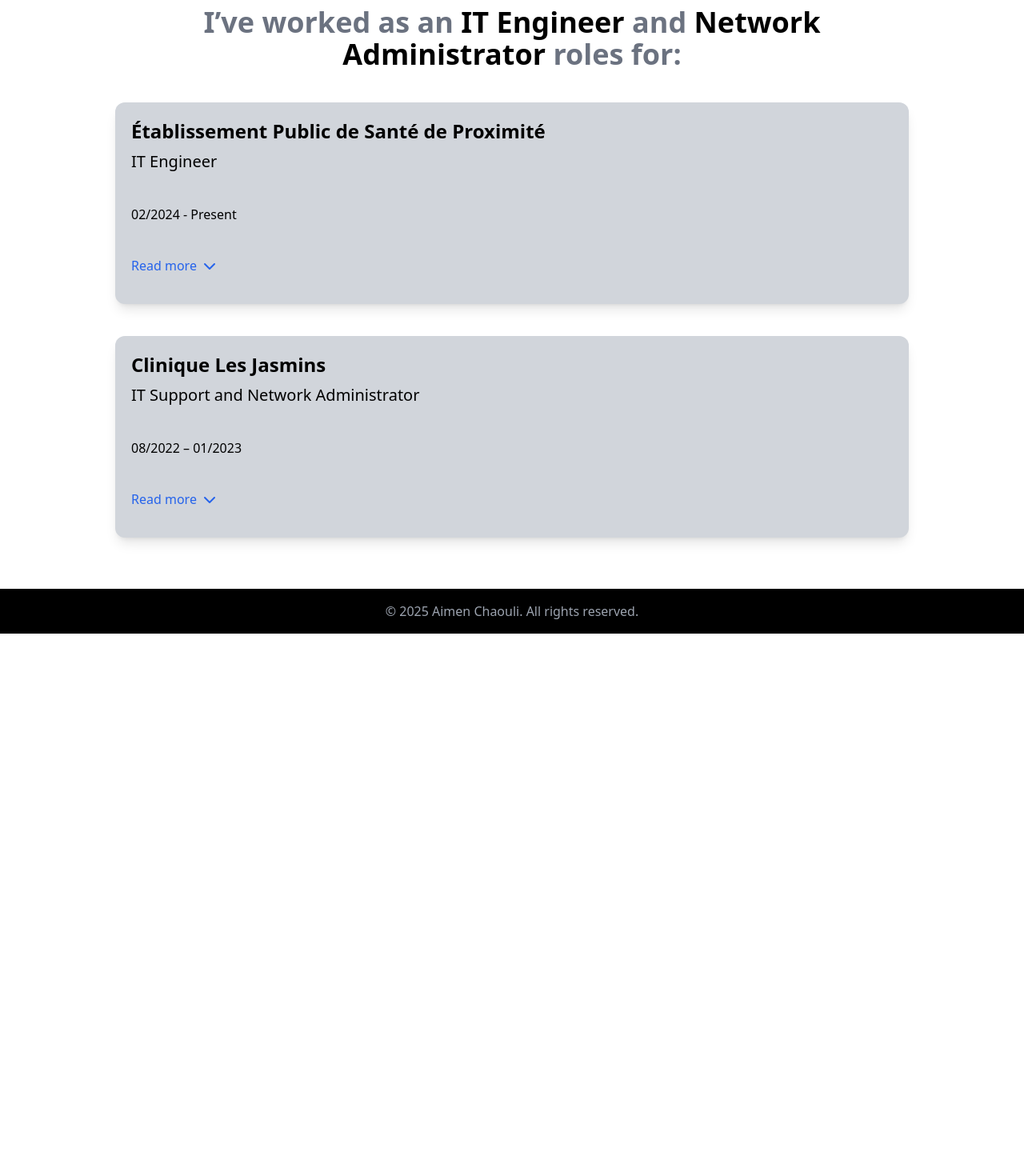
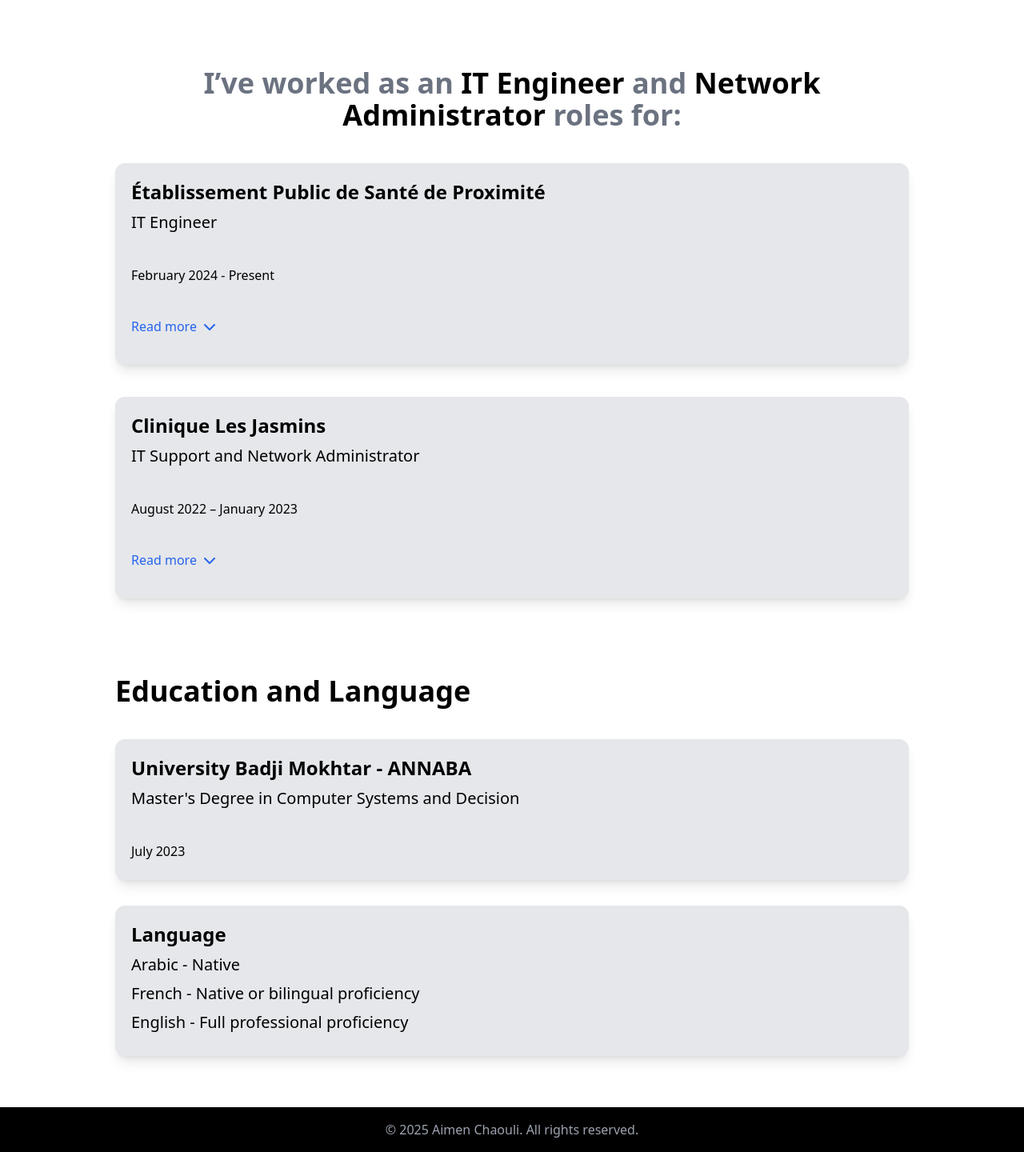
Before and after one commit to aimen-chaouli/portfolio-website, a website: page resume.html in a window 1280 px wide. Shown: the part 828-2268 px from the top of the page at 80% size. Before the commit the page ends 1620 px from the top, so only its background shows below. Drawn offline with nearby package versions, Linux system fonts and the light colour scheme.

Commit message:
Updated portfolio resume.html

```diff
--- a/resume.html
+++ b/resume.html
@@ -37,6 +37,16 @@
         </li>
       </ul>
     </nav>
+    <!-- Banner -->
+    <div
+      class="bg-gray-200 py-4 px-6 flex justify-between items-center shadow-md w-full">
+      <h1 class="text-2xl font-semibold text-black px-4">Resume</h1>
+      <button
+        class="text-black border-black border-2 rounded-full px-4 py-2 hover:bg-gray-300 transition"
+        onclick="downloadPDF()">
+        Download as PDF
+      </button>
+    </div>
 
     <!-- Resume Section -->
     <section class="pt-16 pb-8 bg-white text-gray-900">
@@ -97,12 +107,12 @@
           <span class="text-black">Network Administrator</span> roles for:
         </h2>
         <div
-          class="work-card bg-gray-300 py-5 px-5 rounded-xl shadow-lg max-w-[1200px] mx-auto">
+          class="work-card bg-gray-200 py-5 px-5 rounded-xl shadow-lg max-w-[1200px] mx-auto">
           <h1 class="text-2xl font-semibold text-start text-black mb-2">
             Établissement Public de Santé de Proximité
           </h1>
-          <h2 class="text-xl font-medium mb-10">IT Engineer</h2>
-          <h3 class="mb-10">02/2024 - Present</h3>
+          <h2 class="text-xl font-sans mb-10">IT Engineer</h2>
+          <h3 class="mb-10">February 2024 - Present</h3>
           <button
             class="toggle-tasks flex items-center text-blue-600 hover:text-blue-800 mb-4"
             aria-expanded="false">
@@ -158,14 +168,14 @@
 
         <!-- Clinique Les Jasmins -->
         <div
-          class="work-card bg-gray-300 py-5 px-5 mt-10 rounded-xl shadow-lg max-w-[1200px] mx-auto">
+          class="work-card bg-gray-200 py-5 px-5 mt-10 rounded-xl shadow-lg max-w-[1200px] mx-auto">
           <h1 class="text-2xl font-semibold text-start text-black mb-2">
             Clinique Les Jasmins
           </h1>
-          <h2 class="text-xl font-medium mb-10">
+          <h2 class="text-xl font-sans mb-10">
             IT Support and Network Administrator
           </h2>
-          <h3 class="mb-10">08/2022 – 01/2023</h3>
+          <h3 class="mb-10">August 2022 – January 2023</h3>
           <button
             class="toggle-tasks flex items-center text-blue-600 hover:text-blue-800 mb-4"
             aria-expanded="false">
@@ -204,6 +214,38 @@
       </div>
     </section>
 
+    <!-- Education Section -->
+    <section class="pt-8 pb-16 bg-white">
+      <div class="max-w-5xl mx-auto px-4">
+        <h2 class="text-4xl font-bold text-start mb-10 text-black">
+          Education and Language
+        </h2>
+        <div
+          class="work-card bg-gray-200 py-5 px-5 rounded-xl shadow-lg max-w-[1200px] mx-auto">
+          <h1 class="text-2xl font-semibold text-start text-black mb-2">
+            University Badji Mokhtar - ANNABA
+          </h1>
+          <h2 class="text-xl font-sans mb-10">
+            Master's Degree in Computer Systems and Decision
+          </h2>
+          <h3 class="mb-1">July 2023</h3>
+        </div>
+        <div
+          class="work-card bg-gray-200 mt-8 py-5 px-5 rounded-xl shadow-lg max-w-[1200px] mx-auto">
+          <h1 class="text-2xl font-semibold text-start text-black mb-2">
+            Language
+          </h1>
+          <h2 class="text-xl font-sans mb-2">Arabic - Native</h2>
+          <h2 class="text-xl font-sans mb-2">
+            French - Native or bilingual proficiency
+          </h2>
+          <h2 class="text-xl font-sans mb-2">
+            English - Full professional proficiency
+          </h2>
+        </div>
+      </div>
+    </section>
+
     <!-- Footer -->
     <footer class="bg-black text-center py-4 text-gray-400">
       © 2025 Aimen Chaouli. All rights reserved.
--- a/script.js
+++ b/script.js
@@ -64,3 +64,12 @@ document.addEventListener("DOMContentLoaded", function () {
     stagger: 0.2, // Stagger animations for each card
   });
 });
+
+function downloadPDF() {
+  // Replace with your actual FILE_ID from Google Drive
+  const fileID = "Resume";
+  const gdriveURL = `https://drive.google.com/file/d/1xQttYBz6n3_34RKx-EkC8pEGwIxru3fF/view?usp=sharing`;
+
+  // Open link in a new tab
+  window.open(gdriveURL, "_blank");
+}
```
Also changed, not shown: src/output.css.
